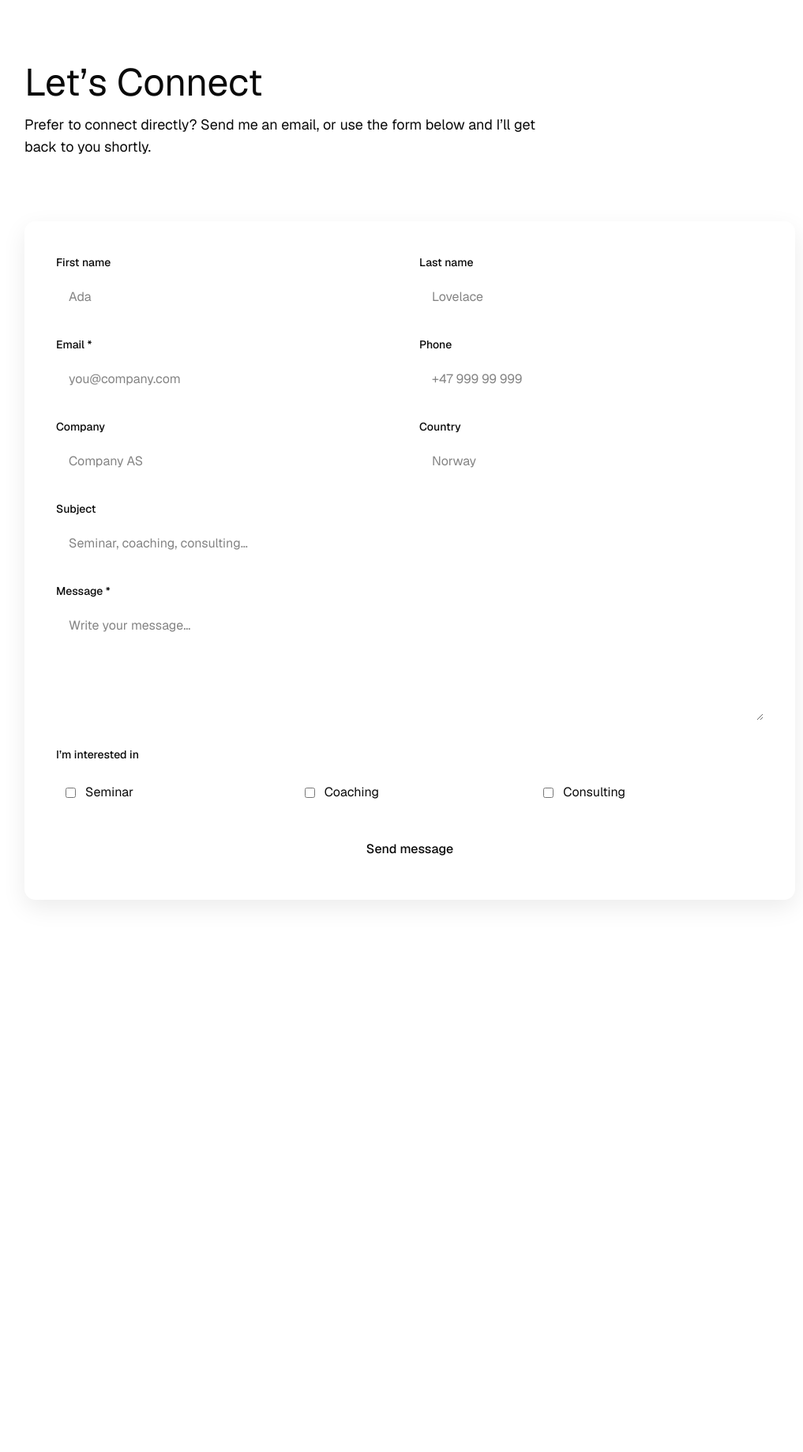
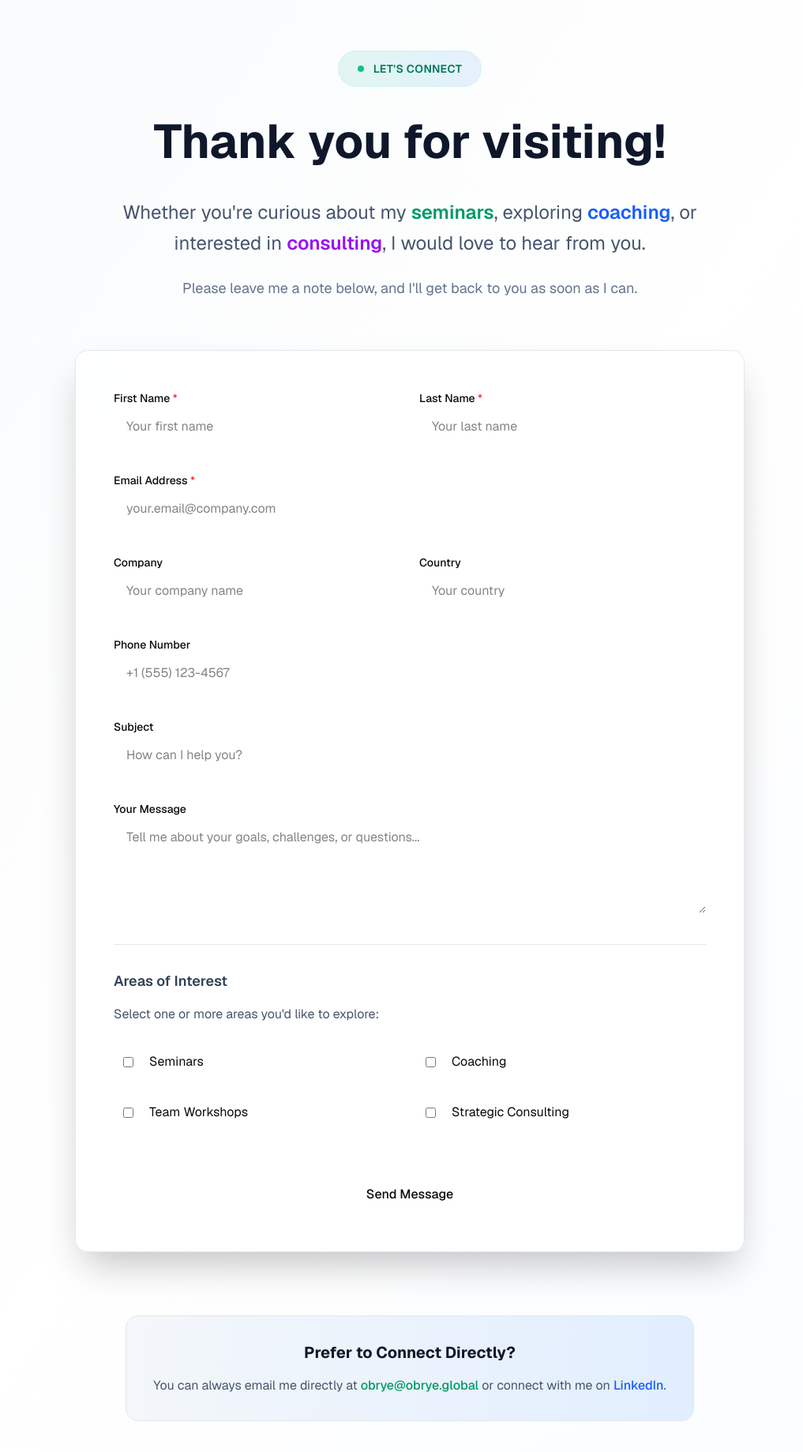
Before and after one commit to OB-Rye/obr-website, a Next.js app: page /contact in a window 1280 px wide. Shown: the top 1838 px of the page at 79% size, without its empty margins (121-1138 px from the left). Before the commit the page ends 1219 px from the top, so only its background shows below. Built offline with nearby package versions, Linux system fonts and the light colour scheme.

Commit message:
Add V0ContactClient component and update contact page to use it

```diff
--- a/app/contact/page.tsx
+++ b/app/contact/page.tsx
@@ -1,28 +1,178 @@
-import OBRContactForm from "../../components/OBRContactForm";
+
+import type React from "react";
+import V0ContactClient from "../../components/V0ContactClient";
 
 export default function ContactPage() {
   return (
-    <div className="min-h-[calc(100vh-120px)]">
-      {/* Hero Section */}
-      <section className="relative overflow-hidden v0-hero">
-        <div className="mx-auto max-w-5xl px-6 py-14 sm:py-20">
-          <h1 className="v0-title text-4xl sm:text-5xl">
-            Let’s Connect
-          </h1>
-          <p className="mt-4 max-w-2xl v0-subtle text-lg">
-            Prefer to connect directly?{" "}
-            <a href="mailto:obrye@obrye.global" className="v0-link">
-              Send me an email
-            </a>
-            , or use the form below and I’ll get back to you shortly.
-          </p>
+    <div className="min-h-screen bg-gradient-to-br from-slate-50 via-white to-blue-50/30">
+      {/* Hero / Intro */}
+      <section className="text-center py-16 px-6">
+        <div className="inline-flex items-center gap-3 bg-gradient-to-r from-emerald-500/10 to-blue-500/10 rounded-full px-6 py-3 mb-8 border border-emerald-200/30">
+          <div className="w-2 h-2 bg-emerald-500 rounded-full animate-pulse"></div>
+          <span className="text-emerald-700 font-semibold text-sm tracking-wide uppercase">
+            Let&apos;s Connect
+          </span>
+        </div>
+
+        <h1 className="text-4xl sm:text-5xl lg:text-6xl font-bold text-slate-900 mb-8 leading-tight">
+          Thank you for visiting!
+        </h1>
+
+        <p className="max-w-3xl mx-auto text-xl sm:text-2xl text-slate-600 leading-relaxed mb-6">
+          Whether you&apos;re curious about my{" "}
+          <span className="font-semibold text-emerald-600">seminars</span>,
+          exploring <span className="font-semibold text-blue-600">coaching</span>,
+          or interested in{" "}
+          <span className="font-semibold text-purple-600">consulting</span>,
+          I would love to hear from you.
+        </p>
+        <p className="text-lg text-slate-500">
+          Please leave me a note below, and I&apos;ll get back to you as soon as I can.
+        </p>
+      </section>
+
+      {/* Contact Form Card */}
+      <section className="max-w-4xl mx-auto px-6 pb-20">
+        <div className="bg-white/80 backdrop-blur-sm border border-slate-200 rounded-2xl shadow-2xl p-8 sm:p-12">
+          <V0ContactClient className="space-y-8">
+            {/* Honeypot (anti-spam) */}
+            <input type="text" name="_hp" className="hidden" tabIndex={-1} autoComplete="off" />
+
+            {/* Name fields */}
+            <div className="grid sm:grid-cols-2 gap-6">
+              <div className="space-y-2">
+                <label htmlFor="firstName" className="label">
+                  First Name <span className="text-red-500">*</span>
+                </label>
+                <input
+                  id="firstName"
+                  name="firstName"
+                  required
+                  className="input"
+                  placeholder="Your first name"
+                />
+              </div>
+              <div className="space-y-2">
+                <label htmlFor="lastName" className="label">
+                  Last Name <span className="text-red-500">*</span>
+                </label>
+                <input
+                  id="lastName"
+                  name="lastName"
+                  required
+                  className="input"
+                  placeholder="Your last name"
+                />
+              </div>
+            </div>
+
+            {/* Email */}
+            <div className="space-y-2">
+              <label htmlFor="email" className="label">
+                Email Address <span className="text-red-500">*</span>
+              </label>
+              <input
+                id="email"
+                name="email"
+                type="email"
+                required
+                className="input"
+                placeholder="your.email@company.com"
+              />
+            </div>
+
+            {/* Company + Country */}
+            <div className="grid sm:grid-cols-2 gap-6">
+              <div className="space-y-2">
+                <label htmlFor="company" className="label">
+                  Company
+                </label>
+                <input id="company" name="company" className="input" placeholder="Your company name" />
+              </div>
+              <div className="space-y-2">
+                <label htmlFor="country" className="label">
+                  Country
+                </label>
+                <input id="country" name="country" className="input" placeholder="Your country" />
+              </div>
+            </div>
+
+            {/* Phone */}
+            <div className="space-y-2">
+              <label htmlFor="phone" className="label">
+                Phone Number
+              </label>
+              <input id="phone" name="phone" type="tel" className="input" placeholder="+1 (555) 123-4567" />
+            </div>
+
+            {/* Subject */}
+            <div className="space-y-2">
+              <label htmlFor="subject" className="label">
+                Subject
+              </label>
+              <input id="subject" name="subject" className="input" placeholder="How can I help you?" />
+            </div>
+
+            {/* Message */}
+            <div className="space-y-2">
+              <label htmlFor="message" className="label">
+                Your Message
+              </label>
+              <textarea
+                id="message"
+                name="message"
+                className="input min-h-[120px]"
+                placeholder="Tell me about your goals, challenges, or questions..."
+              />
+            </div>
+
+            {/* Areas of Interest (like v0) */}
+            <div className="border-t border-slate-200 pt-8">
+              <h3 className="text-lg font-semibold text-slate-700 mb-4">Areas of Interest</h3>
+              <p className="text-slate-600 mb-6">Select one or more areas you&apos;d like to explore:</p>
+
+              <div className="grid sm:grid-cols-2 gap-4">
+                {["Seminars", "Coaching", "Team Workshops", "Strategic Consulting"].map((interest) => (
+                  <label
+                    key={interest}
+                    className="checkcard cursor-pointer select-none"
+                  >
+                    <input
+                      type="checkbox"
+                      name="interests"
+                      value={interest}
+                      className="rounded mr-2"
+                    />
+                    <span>{interest}</span>
+                  </label>
+                ))}
+              </div>
+            </div>
+
+            {/* Submit button is rendered by V0ContactClient */}
+          </V0ContactClient>
         </div>
       </section>
 
-      {/* Contact Form Section */}
-      <section className="mx-auto max-w-5xl px-6 pb-20">
-        <div className="card p-6 sm:p-10">
-          <OBRContactForm />
+      {/* Direct Contact */}
+      <section className="max-w-3xl mx-auto px-6 pb-20 text-center">
+        <div className="bg-gradient-to-r from-slate-100/80 to-blue-100/80 rounded-2xl p-8 border border-slate-200">
+          <h3 className="text-xl font-bold text-slate-900 mb-4">Prefer to Connect Directly?</h3>
+          <p className="text-slate-600">
+            You can always email me directly at{" "}
+            <a href="mailto:obrye@obrye.global" className="text-emerald-600 font-medium hover:underline">
+              obrye@obrye.global
+            </a>{" "}
+            or connect with me on{" "}
+            <a
+              href="https://www.linkedin.com/in/bentrye/"
+              target="_blank"
+              rel="noopener noreferrer"
+              className="text-blue-600 font-medium hover:underline"
+            >
+              LinkedIn
+            </a>.
+          </p>
         </div>
       </section>
     </div>
--- /dev/null
+++ b/components/V0ContactClient.tsx
@@ -0,0 +1,79 @@
+"use client";
+
+import * as React from "react";
+
+type Props = {
+  className?: string;
+  /** Paste the original v0 form fields (everything INSIDE <form>…</form>) as children */
+  children?: React.ReactNode;
+};
+
+export default function V0ContactClient({ className = "", children }: Props) {
+  const [loading, setLoading] = React.useState(false);
+  const [ok, setOk] = React.useState<null | boolean>(null);
+
+  async function handleSubmit(e: React.FormEvent<HTMLFormElement>) {
+    e.preventDefault();
+    setLoading(true);
+    setOk(null);
+
+    const fd = new FormData(e.currentTarget);
+
+    try {
+      const res = await fetch("/api/contact", {
+        method: "POST",
+        headers: { "Content-Type": "application/json" },
+        body: JSON.stringify({
+          firstName: fd.get("firstName"),
+          lastName: fd.get("lastName"),
+          email: fd.get("email"),
+          phone: fd.get("phone"),
+          company: fd.get("company"),
+          country: fd.get("country"),
+          subject: fd.get("subject"),
+          message: fd.get("message"),
+          interests: fd.getAll("interests"),
+          _hp: fd.get("_hp"), // honeypot (hidden anti-spam field, keep in markup)
+        }),
+      });
+
+      setOk(res.ok);
+      if (res.ok) (e.currentTarget as HTMLFormElement).reset();
+    } catch (err) {
+      console.error("Form submit failed:", err);
+      setOk(false);
+    } finally {
+      setLoading(false);
+    }
+  }
+
+  return (
+    <form onSubmit={handleSubmit} className={className}>
+      {/* Keep ALL original v0 field markup as children so the design stays 1:1 */}
+      {children}
+
+      {/* Unified v0-style submit (gradient applied via obr-overrides.css) */}
+      <div className="pt-6">
+        <button
+          type="submit"
+          disabled={loading}
+          className="btn-primary w-full"
+        >
+          {loading ? "Sending…" : "Send Message"}
+        </button>
+      </div>
+
+      {/* Inline status */}
+      {ok === true && (
+        <p className="mt-3 text-sm text-green-600">
+          ✅ Your message has been sent successfully!
+        </p>
+      )}
+      {ok === false && (
+        <p className="mt-3 text-sm text-red-600">
+          ❌ Something went wrong. Please try again later.
+        </p>
+      )}
+    </form>
+  );
+}
```
